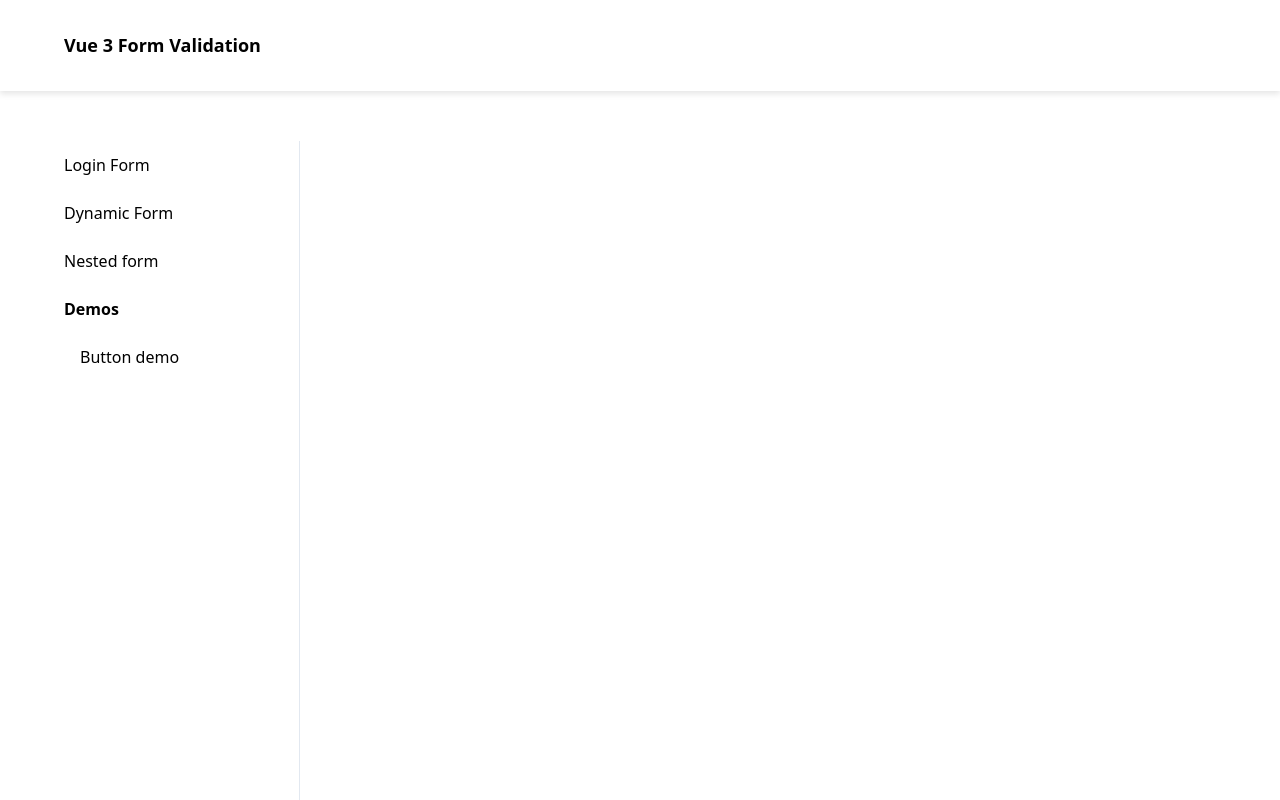
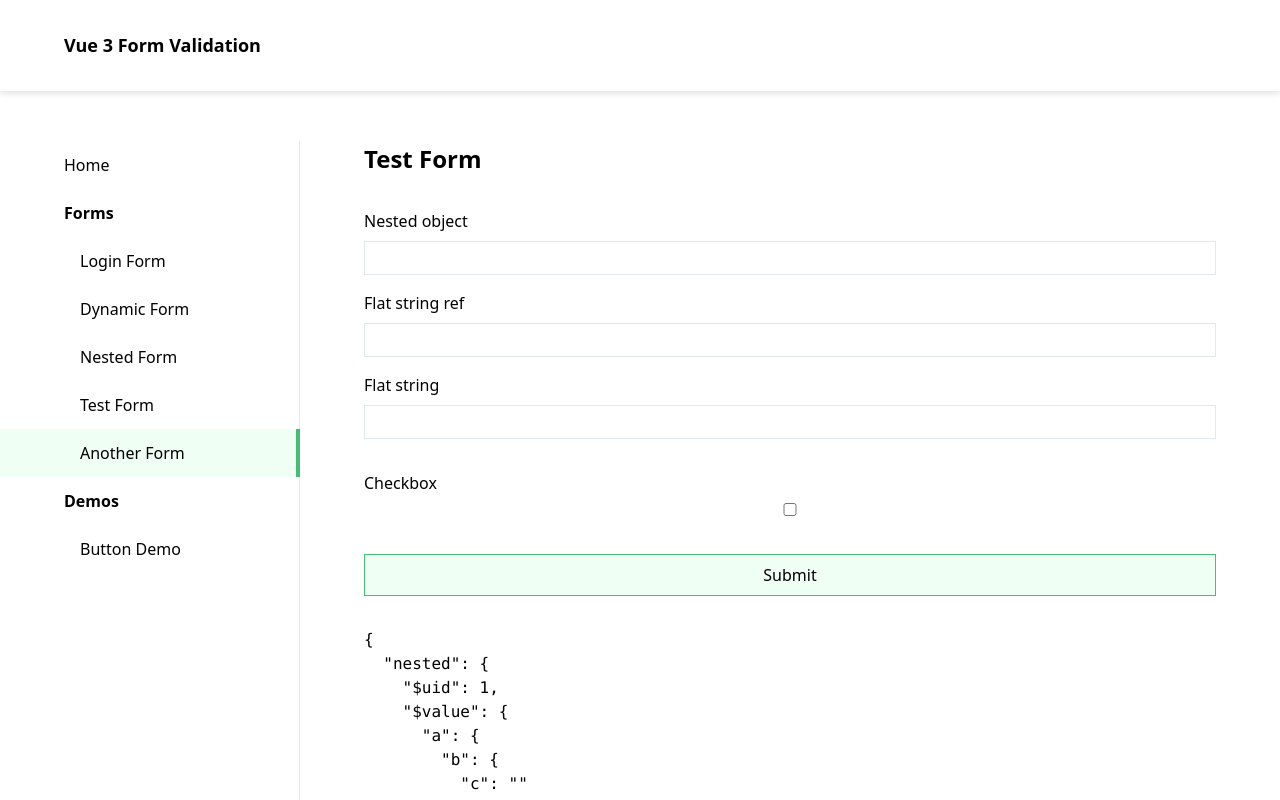
Before and after one commit to JensDll/vue3-form-validation, a Vue app: page /another-test-form in a window 1280 px wide. Shown: the top 800 px of the page. Built offline with nearby package versions, Linux system fonts and the light colour scheme.

Commit message:
change: field and transformed field properties now start with $

```diff
--- a/main/composable/useValidation.ts
+++ b/main/composable/useValidation.ts
@@ -1,4 +1,4 @@
-import { reactive, Ref, watch } from 'vue';
+import { isReactive, reactive, Ref, watch } from 'vue';
 import useUid from './useUid';
 import Form from '../Form';
 import { path } from '../utils';
@@ -8,16 +8,16 @@ export type KeyedRule<T = any> = { key: string; rule: SimpleRule<T> };
 export type Rule<T = any> = SimpleRule<T> | KeyedRule<T>;
 
 export type Field<T> = {
-  value: Ref<T> | T;
-  rules?: Rule<T>[];
+  $value: Ref<T> | T;
+  $rules?: Rule<T>[];
 };
 
 export type TransformedField<T> = {
-  uid: number;
-  value: T;
-  errors: string[];
-  validating: boolean;
-  onBlur(): void;
+  $uid: number;
+  $value: T;
+  $errors: string[];
+  $validating: boolean;
+  $onBlur(): void;
 };
 
 type ValidateFormData<T> = T extends unknown
@@ -68,16 +68,16 @@ export const isKeyedRule = (rule: Rule): rule is KeyedRule =>
     : false;
 
 export const isField = <T>(field: any): field is Field<T> =>
-  typeof field === 'object' ? 'value' in field : false;
+  typeof field === 'object' ? '$value' in field : false;
 
 export const isTransformedField = <T>(
   field: any
 ): field is TransformedField<T> =>
   typeof field === 'object'
-    ? 'uid' in field &&
-      'value' in field &&
-      'errors' in field &&
-      'validating' in field
+    ? '$uid' in field &&
+      '$value' in field &&
+      '$errors' in field &&
+      '$validating' in field
     : false;
 
 /**
@@ -91,14 +91,14 @@ export function transformFormData(form: Form, formData: any) {
   Object.entries(formData).forEach(([key, value]) => {
     if (isField(value)) {
       const uid = useUid();
-      const formField = form.registerField(uid, value.rules ?? []);
+      const formField = form.registerField(uid, value.$rules ?? []);
 
       formData[key] = reactive({
-        uid,
-        value: value.value,
-        errors: formField.getErrors(),
-        validating: formField.validating(),
-        async onBlur() {
+        $uid: uid,
+        $value: value.$value,
+        $errors: formField.getErrors(),
+        $validating: formField.validating(),
+        async $onBlur() {
           if (!formField.touched) {
             formField.touched = true;
             await form.validate(uid);
@@ -106,17 +106,20 @@ export function transformFormData(form: Form, formData: any) {
         }
       });
 
-      formField.modelValue = formData[key].value;
+      formField.modelValue = formData[key].$value;
 
-      watch(
-        () => formData[key].value,
-        async (modelValue: unknown) => {
-          formField.modelValue = modelValue;
-          if (formField.touched) {
-            await form.validate(uid);
-          }
+      const watchHandler = async (modelValue: unknown) => {
+        formField.modelValue = modelValue;
+        if (formField.touched) {
+          await form.validate(uid);
         }
-      );
+      };
+
+      if (isReactive(formData[key].$value)) {
+        watch(formData[key].$value, watchHandler);
+      } else {
+        watch(() => formData[key].$value, watchHandler);
+      }
 
       return;
     }
@@ -128,7 +131,7 @@ export function transformFormData(form: Form, formData: any) {
 export function cleanupForm(form: Form, formData: any) {
   Object.values(formData).forEach(value => {
     if (isTransformedField(value)) {
-      form.onDelete(value.uid);
+      form.onDelete(value.$uid);
       return;
     }
 
@@ -139,7 +142,7 @@ export function cleanupForm(form: Form, formData: any) {
 export function getResultFormData(formData: any, resultFormData: any) {
   Object.entries(formData).forEach(([key, value]) => {
     if (isTransformedField(value)) {
-      resultFormData[key] = value.value;
+      resultFormData[key] = value.$value;
       return;
     }
 
--- a/src/components/BaseButton.vue
+++ b/src/components/BaseButton.vue
@@ -1,8 +1,5 @@
 <template>
-  <button
-    :class="['button', type, { disabled: $attrs.disabled }]"
-    :type="htmlType"
-  >
+  <button :class="['button', type, { disabled }]" :type="htmlType">
     <slot></slot>
   </button>
 </template>
@@ -23,6 +20,9 @@ export default defineComponent({
       default: 'default',
       validator: (type: string) =>
         ['default', 'primary', 'danger'].includes(type)
+    },
+    disabled: {
+      type: Boolean
     }
   }
 });
@@ -35,7 +35,7 @@ export default defineComponent({
 }
 
 .disabled {
-  @apply bg-gray-300 border-gray-500 cursor-not-allowed !important;
+  @apply bg-gray-300 border-gray-500 cursor-not-allowed shadow-none !important;
   opacity: 0.3;
 }
 
--- a/src/components/TheNav.vue
+++ b/src/components/TheNav.vue
@@ -2,26 +2,64 @@
   <div class="cont border-r">
     <nav class="nav">
       <router-link
-        class="block relative py-3 pl-16"
+        class="block relative"
         exact-active-class="nav-link-active"
         to="/"
       >
-        <span @click="demoMenu.active = false">Login Form</span>
+        <div class="py-3 pl-16" @click="inactiveAll()">Home</div>
+      </router-link>
+
+      <!-- Form sub menu -->
+      <div
+        class="py-3 pl-16 font-semibold cursor-pointer"
+        :class="{ 'text-green-500': formMenu.active }"
+        @click="formMenu.open = !formMenu.open"
+      >
+        Forms
+      </div>
+      <div v-if="formMenu.open">
+        <router-link
+          class="block relative"
+          exact-active-class="nav-link-active"
+          to="/login-form"
+        >
+          <div class="py-3 pl-20" @click="setFormMenuActive()">Login Form</div>
         </router-link>
         <router-link
-        class="block relative py-3 pl-16"
+          class="block relative"
           exact-active-class="nav-link-active"
           to="/dynamic-form"
         >
-        <span @click="demoMenu.active = false">Dynamic Form</span>
+          <div class="py-3 pl-20" @click="setFormMenuActive()">
+            Dynamic Form
+          </div>
         </router-link>
         <router-link
-        class="block relative py-3 pl-16"
+          class="block relative"
           exact-active-class="nav-link-active"
           to="/nested-form"
         >
-        <span @click="demoMenu.active = false">Nested form</span>
+          <div class="py-3 pl-20" @click="setFormMenuActive()">Nested Form</div>
         </router-link>
+        <router-link
+          class="block relative"
+          exact-active-class="nav-link-active"
+          to="/test-form"
+        >
+          <div class="py-3 pl-20" @click="setFormMenuActive()">Test Form</div>
+        </router-link>
+        <router-link
+          class="block relative"
+          exact-active-class="nav-link-active"
+          to="/another-test-form"
+        >
+          <div class="py-3 pl-20" @click="setFormMenuActive()">
+            Another Form
+          </div>
+        </router-link>
+      </div>
+
+      <!-- Demo sub menu -->
       <div
         class="py-3 pl-16 font-semibold cursor-pointer"
         :class="{ 'text-green-500': demoMenu.active }"
@@ -31,11 +69,11 @@
       </div>
       <div v-if="demoMenu.open">
         <router-link
-          class="block relative py-3 pl-20"
+          class="block relative"
           exact-active-class="nav-link-active"
           to="/button-demo"
         >
-          <span @click="demoMenu.active = true">Button demo</span>
+          <div class="py-3 pl-20" @click="setDemoMenuActive()">Button Demo</div>
         </router-link>
       </div>
     </nav>
@@ -51,8 +89,26 @@ export default defineComponent({
       demoMenu: {
         open: true,
         active: false
+      },
+      formMenu: {
+        open: true,
+        active: false
       }
     };
+  },
+  methods: {
+    inactiveAll() {
+      this.formMenu.active = false;
+      this.demoMenu.active = false;
+    },
+    setFormMenuActive() {
+      this.formMenu.active = true;
+      this.demoMenu.active = false;
+    },
+    setDemoMenuActive() {
+      this.demoMenu.active = true;
+      this.formMenu.active = false;
+    }
   }
 });
 </script>
--- a/src/components/form/BaseInput.vue
+++ b/src/components/form/BaseInput.vue
@@ -7,7 +7,7 @@
       class="w-full border border-gray-300 outline-none px-2 py-1 mt-2 input"
       :class="{ error: errors.length > 0 }"
       v-bind="attrsRest"
-      @input="e => $emit('update:modelValue', e.target.value)"
+      v-model="value"
     />
     <div class="mt-2" v-if="errors.length">
       <div class="text-sm text-red-500" v-for="(error, index) in errors">
@@ -27,7 +27,7 @@ export default defineComponent({
       type: String
     },
     modelValue: {
-      type: [String, Number],
+      type: [String, Number, Boolean],
       default: ''
     },
     errors: {
@@ -42,6 +42,16 @@ export default defineComponent({
       attrsClassName,
       attrsRest
     };
+  },
+  computed: {
+    value: {
+      get(): string | number | boolean {
+        return this.modelValue;
+      },
+      set(value: string | number | boolean) {
+        this.$emit('update:modelValue', value);
+      }
+    }
   }
 });
 </script>
--- /dev/null
+++ b/src/views/AnotherTestForm.vue
@@ -0,0 +1,98 @@
+<template>
+  <h1 class="font-semibold text-2xl">Test Form</h1>
+  <form class="form my-8" @submit.prevent="handleSubmit()">
+    <BaseInput
+      class="mb-4"
+      label="Nested object"
+      v-model="form.nested.$value.a.b.c"
+      :errors="form.nested.$errors"
+      @blur="form.nested.$onBlur()"
+    />
+    <BaseInput
+      class="mb-4"
+      label="Flat string ref"
+      v-model="form.flatRef.$value"
+      :errors="form.flatRef.$errors"
+      @blur="form.flatRef.$onBlur()"
+    />
+    <BaseInput
+      class="mb-8"
+      label="Flat string"
+      v-model="form.flatString.$value"
+      :errors="form.flatString.$errors"
+      @blur="form.flatString.$onBlur()"
+    />
+    <BaseInput
+      class="mb-8"
+      label="Checkbox"
+      type="checkbox"
+      v-model="form.bool.$value"
+      :errors="form.bool.$errors"
+      @blur="form.bool.$onBlur()"
+    />
+    <BaseButton class="w-full" type="primary" htmlType="submit">
+      Submit
+    </BaseButton>
+  </form>
+
+  <pre>{{ form }}</pre>
+</template>
+
+<script lang="ts">
+import BaseInput from '../components/form/BaseInput.vue';
+import BaseButton from '../components/BaseButton.vue';
+import { defineComponent, reactive, ref, watch } from 'vue';
+import { useValidation } from '../../main/composable/useValidation';
+
+export default defineComponent({
+  components: {
+    BaseInput,
+    BaseButton
+  },
+  setup() {
+    const nested = ref('');
+
+    const { form, onSubmit } = useValidation({
+      nested: {
+        $value: {
+          a: {
+            b: {
+              c: nested
+            }
+          }
+        },
+        $rules: [(nested: any) => !nested.a.b.c && 'This field is required']
+      },
+      flatRef: {
+        $value: ref(''),
+        $rules: [(flat: string) => !flat && 'This field is required']
+      },
+      flatString: {
+        $value: '',
+        $rules: [(flat: string) => !flat && 'This field is required']
+      },
+      bool: {
+        $value: false,
+        $rules: [(bool: boolean) => bool || 'Value has to be true']
+      }
+    });
+
+    const handleSubmit = () => {
+      onSubmit(formData => {
+        console.log(JSON.stringify(formData, null, 2));
+      });
+    };
+
+    return {
+      form,
+      handleSubmit
+    };
+  }
+});
+</script>
+
+<style scoped>
+.form {
+  max-width: 900px;
+}
+</style>
--- a/src/views/DynamicForm.vue
+++ b/src/views/DynamicForm.vue
@@ -4,19 +4,19 @@
     <BaseInput
       class="col-span-3"
       label="Profile"
-      v-model="form.profile.value"
-      :errors="form.profile.errors"
-      @blur="form.profile.onBlur()"
+      v-model="form.profile.$value"
+      :errors="form.profile.$errors"
+      @blur="form.profile.$onBlur()"
     />
     <BaseButton @click="addGroup()" class="mt-4 col-span-3">
       Add group
     </BaseButton>
-    <template v-for="(group, groupIndex) in form.groups" :key="group.name.uid">
+    <template v-for="(group, groupIndex) in form.groups" :key="group.name.$uid">
       <BaseInput
         label="Group"
-        v-model="group.name.value"
-        :errors="group.name.errors"
-        @blur="group.name.onBlur()"
+        v-model="group.name.$value"
+        :errors="group.name.$errors"
+        @blur="group.name.$onBlur()"
       />
       <BaseButton @click="addDetail(groupIndex)" class="mt-8 self-start">
         Add detail
@@ -26,19 +26,19 @@
       </BaseButton>
       <template
         v-for="(detail, detailIndex) in group.details"
-        :key="detail.name.uid"
+        :key="detail.name.$uid"
       >
         <BaseInput
           label="Name"
-          v-model="detail.name.value"
-          :errors="detail.name.errors"
-          @blur="detail.name.onBlur()"
+          v-model="detail.name.$value"
+          :errors="detail.name.$errors"
+          @blur="detail.name.$onBlur()"
         />
         <BaseInput
           label="Short"
-          v-model="detail.short.value"
-          :errors="detail.short.errors"
-          @blur="detail.short.onBlur()"
+          v-model="detail.short.$value"
+          :errors="detail.short.$errors"
+          @blur="detail.short.$onBlur()"
         />
         <BaseButton
           @click="removeDetail(groupIndex, detailIndex)"
@@ -85,8 +85,8 @@ export default defineComponent({
   setup() {
     const { form, add, remove, onSubmit } = useValidation<Input>({
       profile: {
-        value: '',
-        rules: [profile => !profile && 'Profile name is required']
+        $value: '',
+        $rules: [profile => !profile && 'Profile name is required']
       },
       groups: []
     });
@@ -94,8 +94,8 @@ export default defineComponent({
     const addGroup = () => {
       add(['groups'], {
         name: {
-          value: '',
-          rules: [(name: string) => !name && 'Group name is required']
+          $value: '',
+          $rules: [(name: string) => !name && 'Group name is required']
         },
         details: []
       });
@@ -108,12 +108,12 @@ export default defineComponent({
     const addDetail = (groupIndex: number) => {
       add(['groups', groupIndex, 'details'], {
         name: {
-          value: '',
-          rules: [(name: string) => !name && 'Detail name is required']
+          $value: '',
+          $rules: [(name: string) => !name && 'Detail name is required']
         },
         short: {
-          value: '',
-          rules: [(short: string) => !short && 'Detail short is required']
+          $value: '',
+          $rules: [(short: string) => !short && 'Detail short is required']
         }
       });
     };
@@ -128,7 +128,7 @@ export default defineComponent({
       submitting.value = true;
       onSubmit(
         formData => {
-          console.log(formData);
+          console.log(JSON.stringify(formData, null, 2));
           submitting.value = false;
         },
         () => {
@@ -152,7 +152,7 @@ export default defineComponent({
 
 <style scoped>
 .form {
-  max-width: 1000px;
+  max-width: 900px;
   display: grid;
   grid-template-columns: 1fr 1fr 1fr;
   row-gap: 10px;
--- a/src/views/LoginForm.vue
+++ b/src/views/LoginForm.vue
@@ -4,32 +4,32 @@
     <BaseInput
       class="name input-error"
       label="Name"
-      :errors="form.name.errors"
-      v-model="form.name.value"
-      @blur="form.name.onBlur()"
+      :errors="form.name.$errors"
+      v-model="form.name.$value"
+      @blur="form.name.$onBlur()"
     />
     <BaseInput
       class="mail"
       label="E-Mail"
-      :errors="form.email.errors"
-      v-model="form.email.value"
-      @blur="form.email.onBlur()"
+      :errors="form.email.$errors"
+      v-model="form.email.$value"
+      @blur="form.email.$onBlur()"
     />
     <BaseInput
       class="password"
       label="Password"
       type="password"
-      :errors="form.password.errors"
-      v-model="form.password.value"
-      @blur="form.password.onBlur()"
+      :errors="form.password.$errors"
+      v-model="form.password.$value"
+      @blur="form.password.$onBlur()"
     />
     <BaseInput
       class="repeat-password"
       label="Repeat password"
       type="password"
-      :errors="form.repeatPassword.errors"
-      v-model="form.repeatPassword.value"
-      @blur="form.repeatPassword.onBlur()"
+      :errors="form.repeatPassword.$errors"
+      v-model="form.repeatPassword.$value"
+      @blur="form.repeatPassword.$onBlur()"
     />
     <BaseButton
       class="mt-8"
@@ -66,8 +66,8 @@ export default defineComponent({
 
     const { form, onSubmit } = useValidation<FormData>({
       name: {
-        value: '',
-        rules: [
+        $value: '',
+        $rules: [
           name => !name && 'Name is required',
           name => name.length > 2 || 'Name has to be longer than 2 characters',
           name =>
@@ -83,12 +83,12 @@ export default defineComponent({
         ]
       },
       email: {
-        value: '',
-        rules: [email => !email && 'E-Mail is required']
+        $value: '',
+        $rules: [email => !email && 'E-Mail is required']
       },
       password: {
-        value: password,
-        rules: [
+        $value: password,
+        $rules: [
           pw => pw.length > 7 || 'Password has to be longer than 7 characters',
           {
             key: 'pw',
@@ -99,8 +99,8 @@ export default defineComponent({
         ]
       },
       repeatPassword: {
-        value: repeatPassword,
-        rules: [
+        $value: repeatPassword,
+        $rules: [
           pw => pw.length > 7 || 'Password has to be longer than 7 characters',
           {
             key: 'pw',
@@ -116,7 +116,7 @@ export default defineComponent({
       submitting.value = true;
       onSubmit(
         formData => {
-          console.log(formData);
+          console.log(JSON.stringify(formData, null, 2));
           submitting.value = false;
         },
         () => {
@@ -136,7 +136,7 @@ export default defineComponent({
 
 <style scoped>
 .form {
-  max-width: 1000px;
+  max-width: 900px;
   display: grid;
   column-gap: 25px;
   row-gap: 10px;
--- a/src/views/NestedForm.vue
+++ b/src/views/NestedForm.vue
@@ -1,24 +1,24 @@
 <template>
-  <h1 class="font-semibold text-2xl">Nested form</h1>
+  <h1 class="font-semibold text-2xl">Nested Form</h1>
   <form class="form my-8" @submit.prevent="handleSubmit()">
     <BaseInput
-      label="Nested d"
-      v-model="form.test.a.b.c.d.value"
-      :errors="form.test.a.b.c.d.errors"
-      @blur="form.test.a.b.c.d.onBlur()"
+      label="Nested A"
+      v-model="form.test.a.b.c.d.$value"
+      :errors="form.test.a.b.c.d.$errors"
+      @blur="form.test.a.b.c.d.$onBlur()"
     />
     <BaseInput
-      label="Nested e"
+      label="Nested E"
       type="number"
-      v-model.number="form.test.a.b.e.value"
-      :errors="form.test.a.b.e.errors"
-      @blur="form.test.a.b.e.onBlur()"
+      v-model.number="form.test.a.b.e.$value"
+      :errors="form.test.a.b.e.$errors"
+      @blur="form.test.a.b.e.$onBlur()"
     />
     <BaseInput
-      label="Nested f"
-      v-model.number="form.test.f.value"
-      :errors="form.test.f.errors"
-      @blur="form.test.f.onBlur()"
+      label="Nested F"
+      v-model="form.test.f.$value.foo.a.c"
+      :errors="form.test.f.$errors"
+      @blur="form.test.f.$onBlur()"
     />
     <BaseButton class="mt-8" type="primary" htmlType="submit">
       Submit
@@ -28,7 +28,7 @@
 </template>
 
 <script lang="ts">
-import { computed, defineComponent, markRaw, reactive, ref, watch } from 'vue';
+import { defineComponent, reactive, ref } from 'vue';
 import BaseInput from '../components/form/BaseInput.vue';
 import BaseButton from '../components/BaseButton.vue';
 import { useValidation, Field } from '../../main/composable/useValidation';
@@ -42,33 +42,41 @@ export default defineComponent({
           b: {
             c: {
               d: {
-                value: '',
-                rules: [(d: string) => !d && 'a is required']
+                $value: '',
+                $rules: [(d: string) => !d && 'a is required']
               }
             },
             e: {
-              value: 0,
-              rules: [(e: number) => !e && 'e is required']
+              $value: (null as unknown) as number,
+              $rules: [(e: number) => !e && 'e is required']
             }
           }
         },
         f: {
-          value: '',
-          rules: [(f: string) => !f && 'f is required']
+          $value: {
+            foo: {
+              a: {
+                c: ''
+              }
+            }
+          },
+          $rules: [
+            (f: { foo: { a: { c: string } } }) => !f.foo.a.c && 'f is required'
+          ]
         }
       },
       xs: [
         {
           a: {
             b: {
-              value: true
+              $value: true
             }
           }
         },
         {
           a: {
             b: {
-              value: true
+              $value: true
             }
           }
         }
@@ -77,7 +85,7 @@ export default defineComponent({
 
     const handleSubmit = () => {
       onSubmit(formData => {
-        console.log(formData);
+        console.log(JSON.stringify(formData, null, 2));
       });
     };
 
@@ -91,7 +99,7 @@ export default defineComponent({
 
 <style scoped>
 .form {
-  max-width: 1000px;
+  max-width: 900px;
   row-gap: 10px;
   display: grid;
 }
--- /dev/null
+++ b/src/views/TestForm.vue
@@ -0,0 +1,28 @@
+<template>
+  <h1 class="font-semibold text-2xl">Test Form</h1>
+  <BaseInput type="checkbox" v-model="bool" />
+</template>
+
+<script lang="ts">
+import BaseInput from '../components/form/BaseInput.vue';
+import { defineComponent, reactive, ref, watch } from 'vue';
+
+export default defineComponent({
+  components: {
+    BaseInput
+  },
+  setup() {
+    const bool = ref(false);
+
+    watch(bool, bool => {
+      console.log(bool);
+    });
+
+    return {
+      bool
+    };
+  }
+});
+</script>
+
+<style></style>
```
Also changed, not shown: src/router/index.ts (+15 -0 lines), src/views/Home.vue (added, +9 -0 lines), 1 other file (tests, documents, lock files or other folders). Lines whose indentation alone changed are shown as unchanged.
